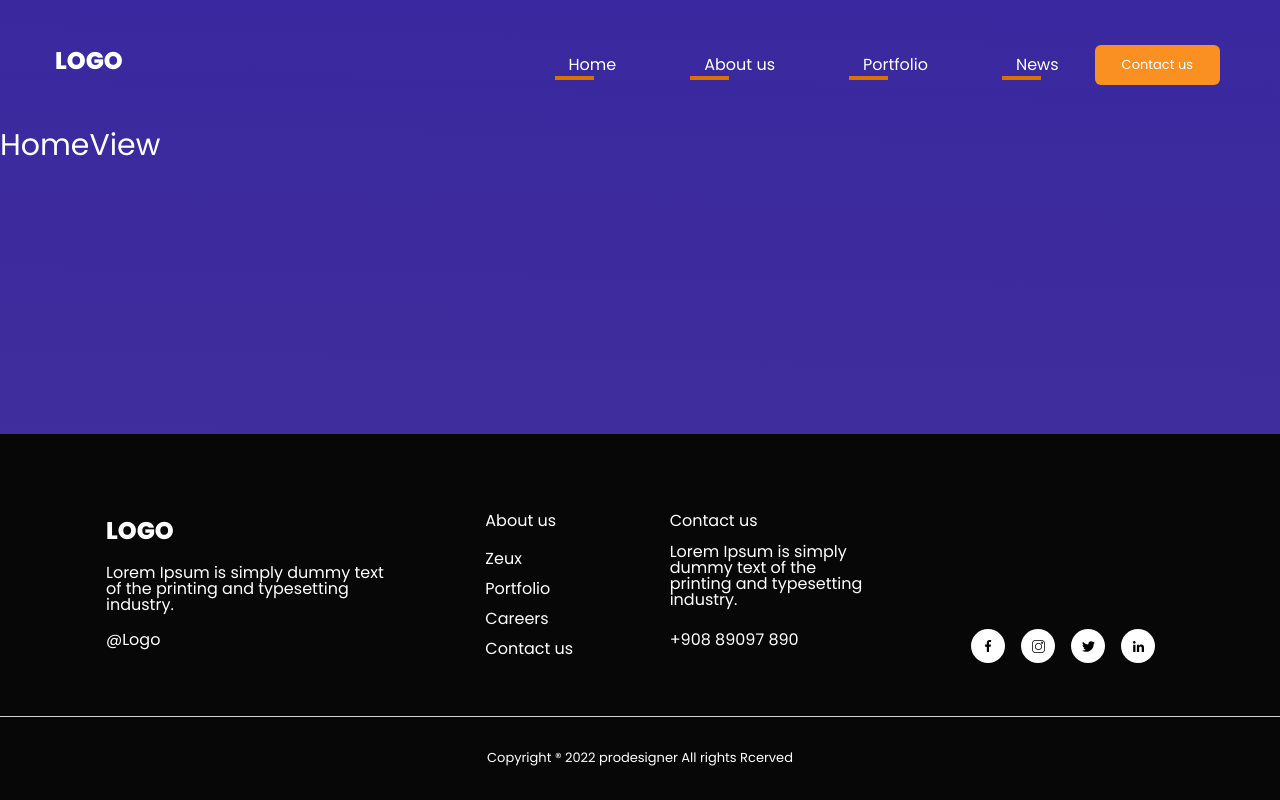
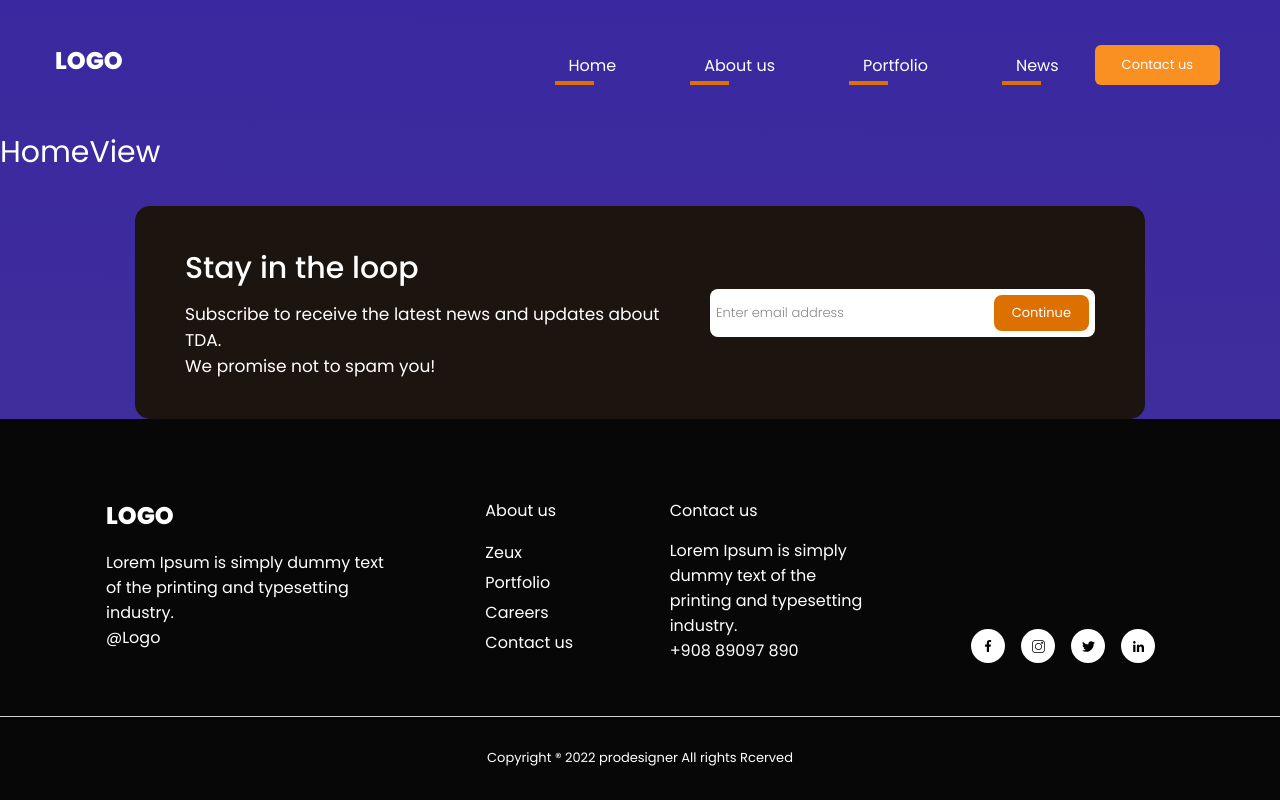
Before and after one commit to KindCatt/GamingWebsite, a Vue app: page / in a window 1280 px wide. Built offline with nearby package versions, Linux system fonts and the light colour scheme.

Commit message:
Создал SubscribeForm

```diff
--- a/src/assets/main.css
+++ b/src/assets/main.css
@@ -17,6 +17,7 @@
 
 	font-family: 'Poppins', sans-serif;
 	color: #ffffff;
+	line-height: normal;
 }
 .logo {
 	font-size: 24px;
--- /dev/null
+++ b/src/components/blocks/BlockContent.vue
@@ -0,0 +1,25 @@
+<template>
+	<div class="item">
+
+		<div class="item__title">
+			<slot name="title"></slot>
+		</div>
+
+		<p class="item__content">
+			<slot name="content"></slot>
+		</p>
+
+		<div class="item__bottom">
+			<slot></slot>
+		</div>
+
+	</div>
+</template>
+
+<style lang="scss" scoped>
+.item {
+	display: flex;
+	flex-direction: column;
+	height: 100%;
+}
+</style>
--- /dev/null
+++ b/src/components/forms/SubscribeForm.vue
@@ -0,0 +1,82 @@
+<template>
+	<div class="subscribe-form">
+		<div class="subscribe-form__row">
+
+			<div class="subscribe-form__column">
+				<div class="subscribe-form__description">
+					<h2 class="subscribe-form__title">Stay in the loop</h2>
+					<p class="subscribe-form__text">Subscribe to receive the latest news and updates about TDA. <br> We promise not to spam you!</p>
+				</div>
+			</div>
+
+			<div class="subscribe-form__column">
+				<div class="subscribe-form__body">
+					<form action="#" class="subscribe-form__form">
+						<div class="subscribe-form__wrapper">
+							<input class="subscribe-form__input" placeholder="Enter email address" type="email">
+							<button class="subscribe-form__btn">Continue</button>
+						</div>
+					</form>
+				</div>
+			</div>
+
+		</div>
+	</div>
+</template>
+
+<style lang="scss" scoped>
+.subscribe-form {
+	border-radius: 15px;
+	background-color: #1C140F;
+	padding: 40px 0;
+
+	&__row {
+		display: flex;
+		justify-content: space-between;
+		align-items: center;
+		margin: 0 50px;
+		column-gap: 40px;
+	}
+	&__column {
+		flex: 1 1 auto;
+	}
+	&__description {
+		display: flex;
+		flex-direction: column;
+		row-gap: 10px;
+	}
+	&__title {
+		font-size: 30px;
+		font-weight: 500;
+	}
+	&__text {
+		font-size: 17px;
+	}
+	&__body {}
+	&__form {}
+	&__wrapper {
+		display: flex;
+		justify-content: space-between;
+		width: 385px;
+		padding: 6px;
+		border-radius: 8px;
+		background-color: #ffffff;
+	}
+	&__input {
+		flex: 1 1 auto;
+		&::placeholder {
+			color: #898989;
+			font-size: 13px;
+			font-weight: 300;
+		}
+	}
+	&__btn {
+		padding: 8px 18px;
+		border-radius: 8px;
+		background-color: #DC7000;
+		color: #ffffff;
+		text-align: center;
+		font-size: 13px;
+	}
+}
+</style>
--- a/src/views/HomeView.vue
+++ b/src/views/HomeView.vue
@@ -1,8 +1,11 @@
 <script>
+import SubscribeForm from "@/components/forms/SubscribeForm.vue"
 
 export default {
 	name: 'HomeView',
-	components: {},
+	components: {
+		SubscribeForm
+	},
 
 	data() {
 		return {}
@@ -13,16 +16,30 @@ export default {
 <template>
 	<div class="home-view">
 		<!-- Заголовок и описание страницы -->
-		<div style="font-size: 30px;">HomeView</div>
+		<div class="home-view__body" style="font-size: 30px;">HomeView</div>
 		<!-- / Заголовок и описание страницы -->
+		<div class="home-view__subscribe">
+			<div class="container">
+				<SubscribeForm></SubscribeForm>
+			</div>
+		</div>
 	</div>
-
 </template>
 
 <style lang="scss">
+.container {
+	margin: 0 135px;
+}
 .home-view {
+	display: flex;
+	flex-direction: column;
+
 	background: linear-gradient(181deg, #39289F 0.82%, #422F9C 129.1%);
 	backdrop-filter: blur(7px);
+
+	&__body {
+		flex: 1 1 auto;
+	}
 }
 
 </style>
```
